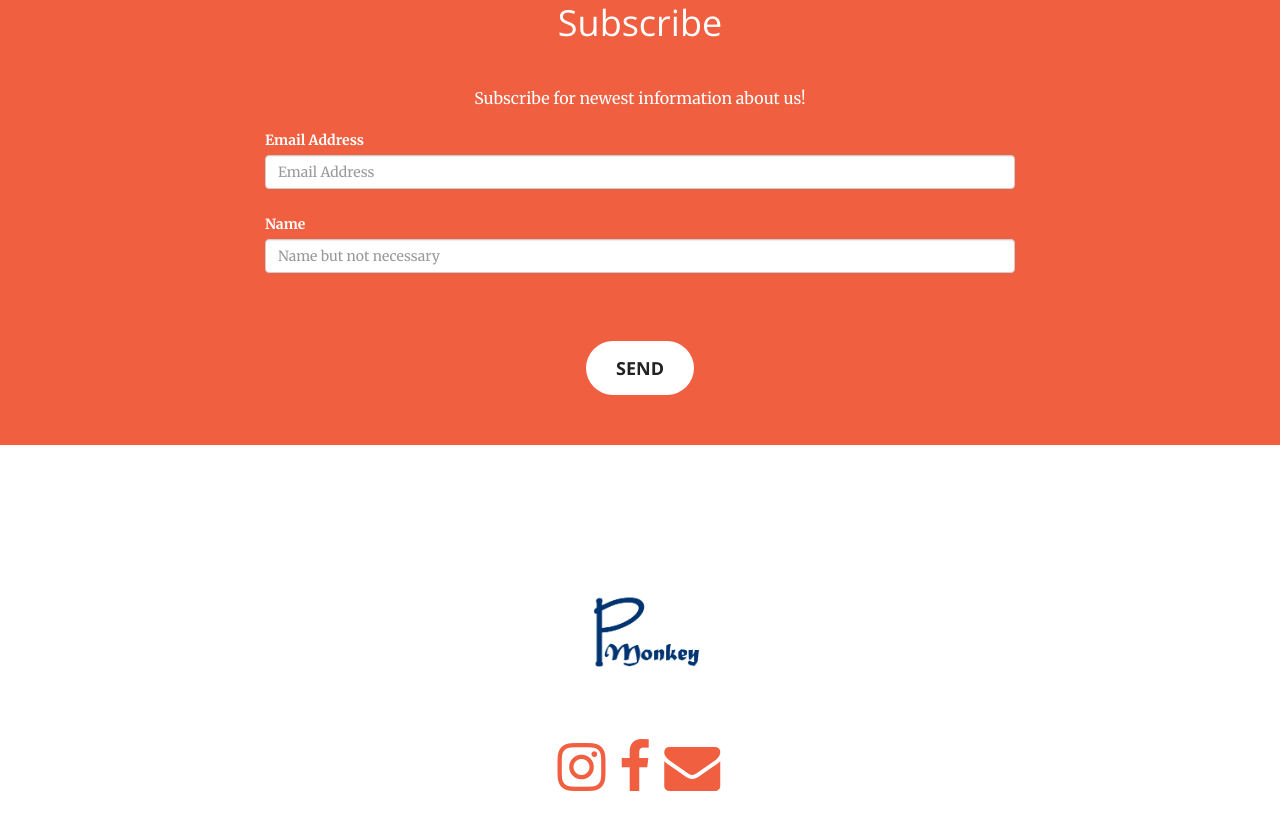
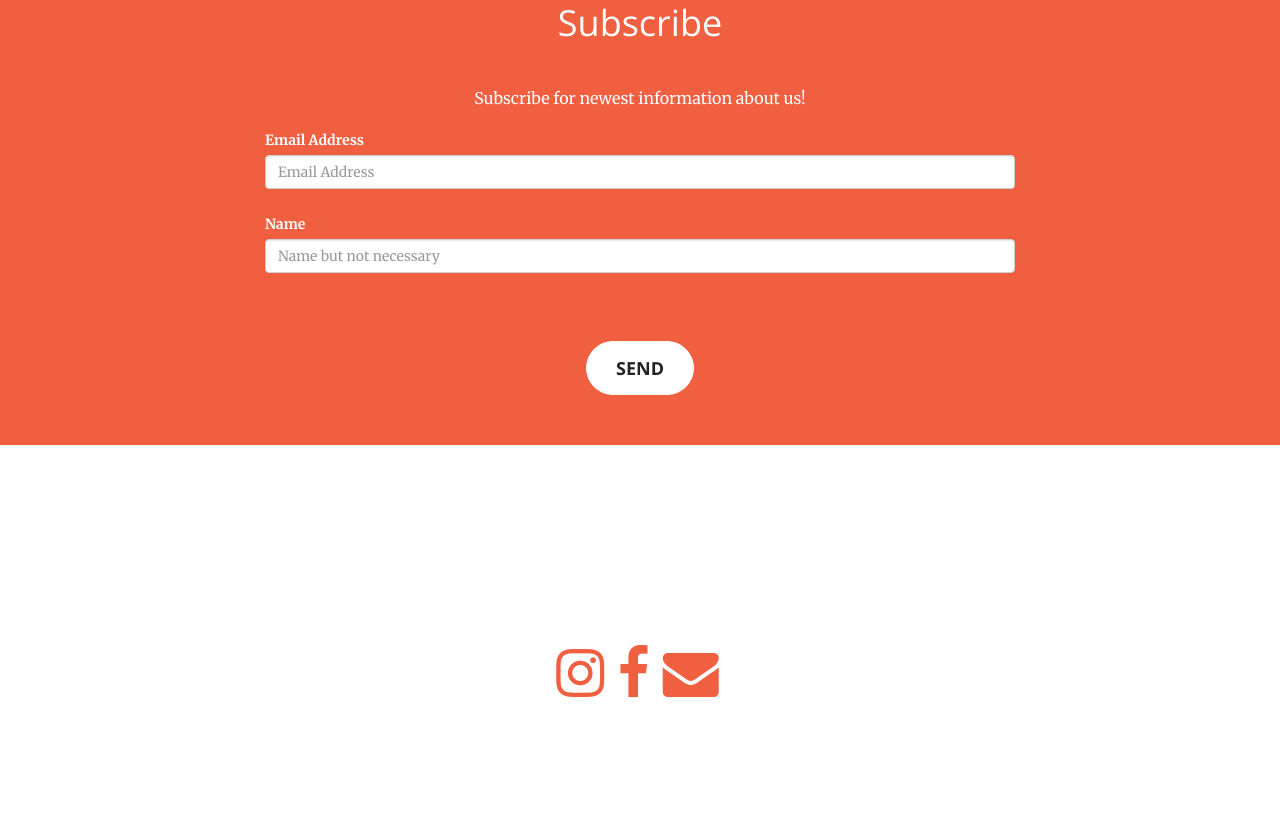
Before and after one commit to johnny7861532/PixelMonkey, a plain HTML site: page index.html in a window 1280 px wide. Shown: the part 2094-2915 px from the top of the page. Drawn offline with nearby package versions, Linux system fonts and the light colour scheme.

Commit message:
logo remove

```diff
--- a/index.html
+++ b/index.html
@@ -239,11 +239,11 @@
     </div>
 </section>
 <footer>
-    <div class="container">
-        <div class="row">
-            <div class="col-lg-offset-5">
-                <img src="img/mark.jpg" width="200" height = "45" class="img-responsive" alt="">
-                    <div class="col-lg-12 ">
+    <footer>
+        <section id="contact us">
+            <div class="container">
+                <div class="row">
+                    <div class="col-lg-12 text-center">
                         <ul class="list-inline social-buttons">
                             <li><a href="https://www.instagram.com/hashtaggingmonkey/"onclick= "ga('send', 'event', 'button', 'click', 'instagram');"><i class="fa fa-4x fa-instagram"></i></a>
                             </li>
@@ -256,8 +256,10 @@
                         <p> </p>
                         <p> </p>
                     </div>
-                    </div>
-            </footer>
+                </div>
+                </section>
+    </footer>
+
     <!-- jQuery -->
     <script src="vendor/jquery/jquery.min.js"></script>
 
```
